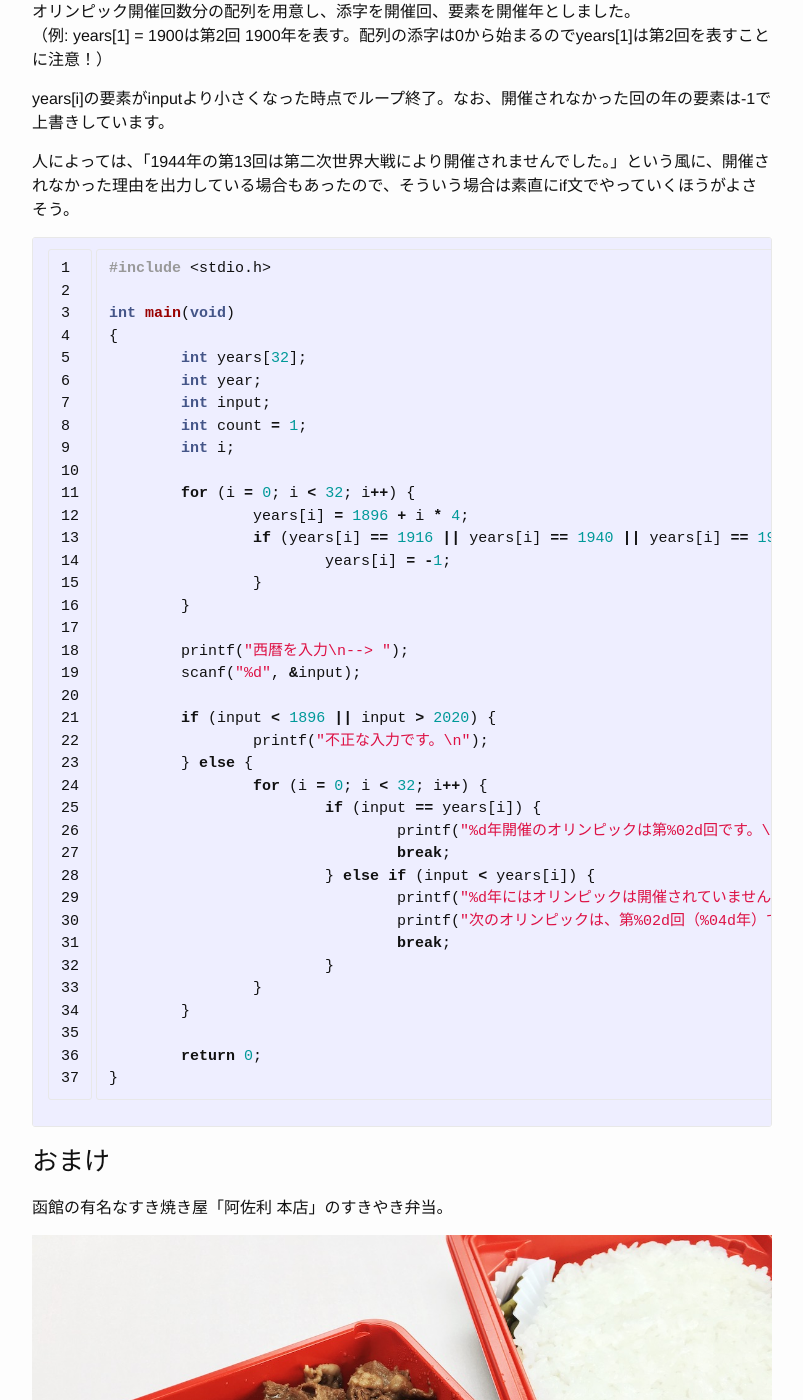
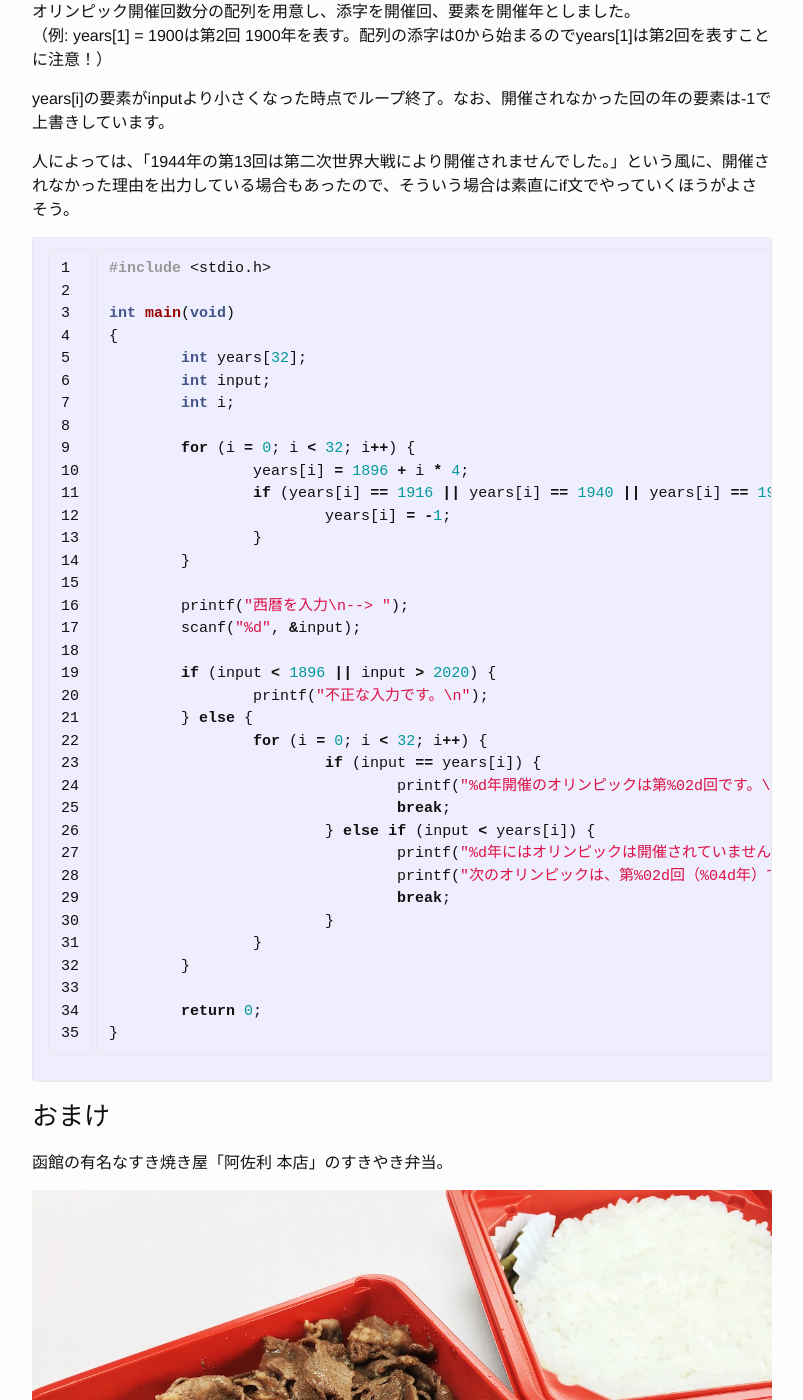
Before and after one commit to mktakuya/tnct-softech2016.github.io, a Jekyll site: the page built from _posts/2017-03-13-15-Olympic.markdown, in a window 1280 px wide and 1400 px high, scrolled down 2439 px. Shown: the whole window, without its empty margins (238-1041 px from the left). Built offline with Jekyll 4.4.1, drawn with Linux system fonts in a browser that asks for light colours.

Commit message:
Remove unused vars

```diff
--- a/_posts/2017-03-13-15-Olympic.markdown
+++ b/_posts/2017-03-13-15-Olympic.markdown
@@ -63,9 +63,7 @@ years[i]の要素がinputより小さくなった時点でループ終了。な
 int main(void)
 {
         int years[32];
-        int year;
         int input;
-        int count = 1;
         int i;
 
         for (i = 0; i < 32; i++) {
```
